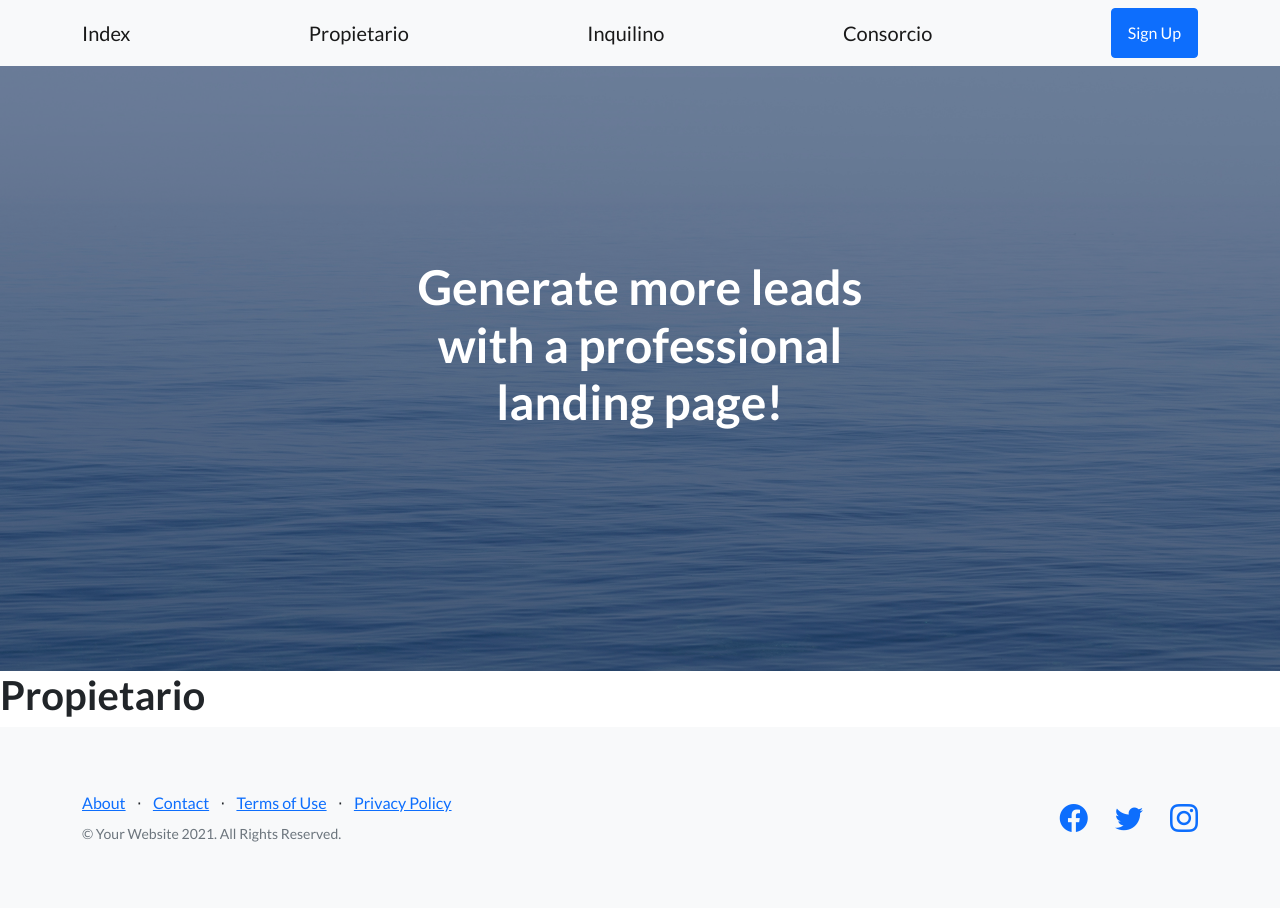
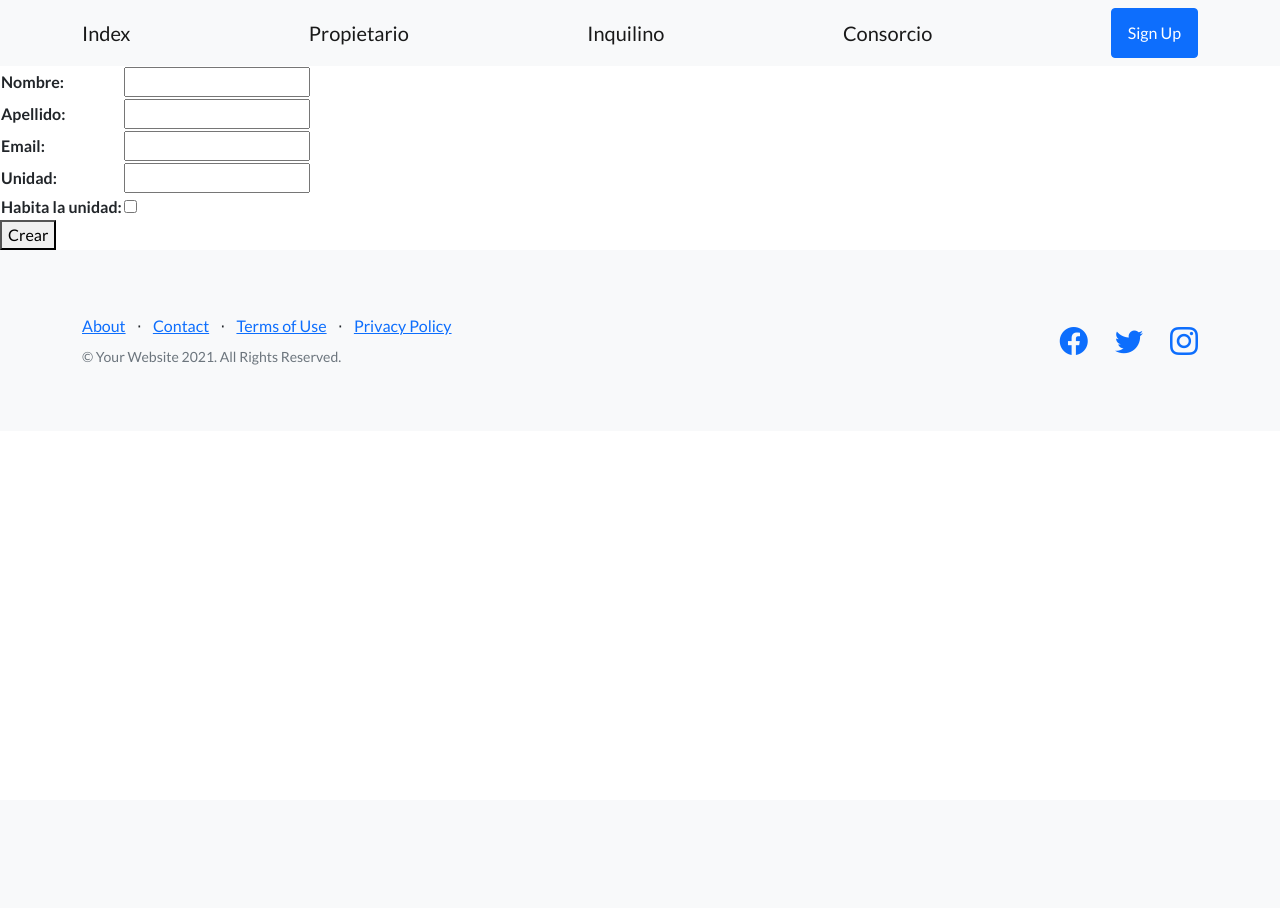
Before and after one commit to sergiobesser/Entrega1-Besser, a Django app: page /edificio/propietario/ in a window 1280 px wide. After the commit the page ends 365 px from the top, so only its background shows below. Run offline with Django 4.2, Linux system fonts and the light colour scheme; some libraries are stand-ins or nearby versions.

Commit message:
Se crearon formularios

```diff
--- /dev/null
+++ b/edificio/forms.py
@@ -0,0 +1,21 @@
+from django import forms
+
+class PropietarioFormulario(forms.Form):
+    nombre = forms.CharField(max_length=30)
+    apellido = forms.CharField(max_length=30)
+    email = forms.EmailField()
+    unidad = forms.CharField(max_length=3)
+    habita_la_unidad = forms.BooleanField(required=False)
+
+
+class InquilinoFormulario(forms.Form):
+    nombre = forms.CharField(max_length=30)
+    apellido = forms.CharField(max_length=30)
+    email = forms.EmailField()
+    unidad = forms.CharField(max_length=3)
+
+
+class ConsorcioFormulario(forms.Form):
+    nombre = forms.CharField(max_length=30)
+    apellido = forms.CharField(max_length=30)
+    email = forms.EmailField()
--- a/edificio/templates/edificio/propietario.html
+++ b/edificio/templates/edificio/propietario.html
@@ -1,5 +1,18 @@
 {% extends 'index/index.html' %}
 
+
+{% block 'header_block' %}
+{% endblock 'header_block' %}
+
+
 {% block 'body_block' %}
-<h1>Propietario</h1>
+
+    <form action="" method="post">
+        {% csrf_token %}
+        <table>
+            {{form.as_table}}
+        </table>
+        <button>Crear</button>
+    </form>
+
 {% endblock 'body_block' %}
--- a/edificio/views.py
+++ b/edificio/views.py
@@ -1,12 +1,15 @@
 from django.shortcuts import render
-
+from .forms import ConsorcioFormulario, InquilinoFormulario, PropietarioFormulario
 # Create your views here.
 
 def propietario(request):
-    return render(request, 'edificio/propietario.html',{})
+    form = PropietarioFormulario
+    return render(request, 'edificio/propietario.html',{'form': form})
 
 def inquilino(request):
-    return render(request, 'edificio/inquilino.html',{})
+    form = InquilinoFormulario()
+    return render(request, 'edificio/inquilino.html', {'form': form})
 
 def consorcio(request):
-    return render(request, 'edificio/consorcio.html',{})
+    form = ConsorcioFormulario
+    return render(request, 'edificio/consorcio.html',{'form': form})
--- a/index/templates/index/index.html
+++ b/index/templates/index/index.html
@@ -28,19 +28,21 @@
             </div>
         </nav>
         <!-- Masthead-->
+        {% block 'header_block' %}
             <header class="masthead">
                 <div class="container position-relative">
                     <div class="row justify-content-center">
                         <div class="col-xl-6">
                             <div class="text-center text-white">
                                 <!-- Page heading-->
-                            <h1 class="mb-5">Generate more leads with a professional landing page!</h1>
+                                <h1 class="mb-5">Bienvenidos a la web!</h1>
 
                             </div>
                         </div>
                     </div>
                 </div>
             </header>
+        {% endblock 'header_block' %}
 
         {% block 'body_block' %}
         <h1>Este es el index</h1>
```
Also changed, not shown: edificio/models.py (+21 -11 lines), edificio/templates/edificio/consorcio.html (+14 -1 lines), edificio/templates/edificio/inquilino.html (+14 -1 lines). Lines whose indentation alone changed are shown as unchanged.
